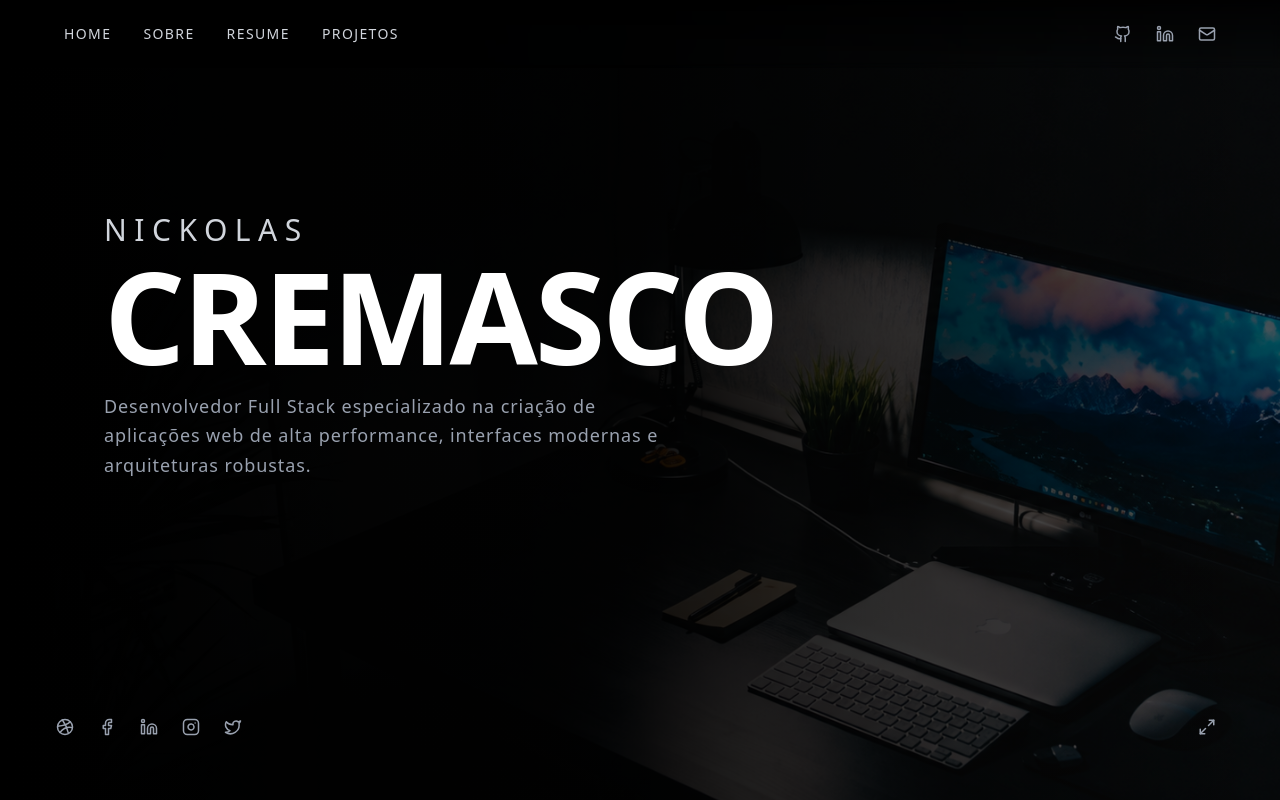
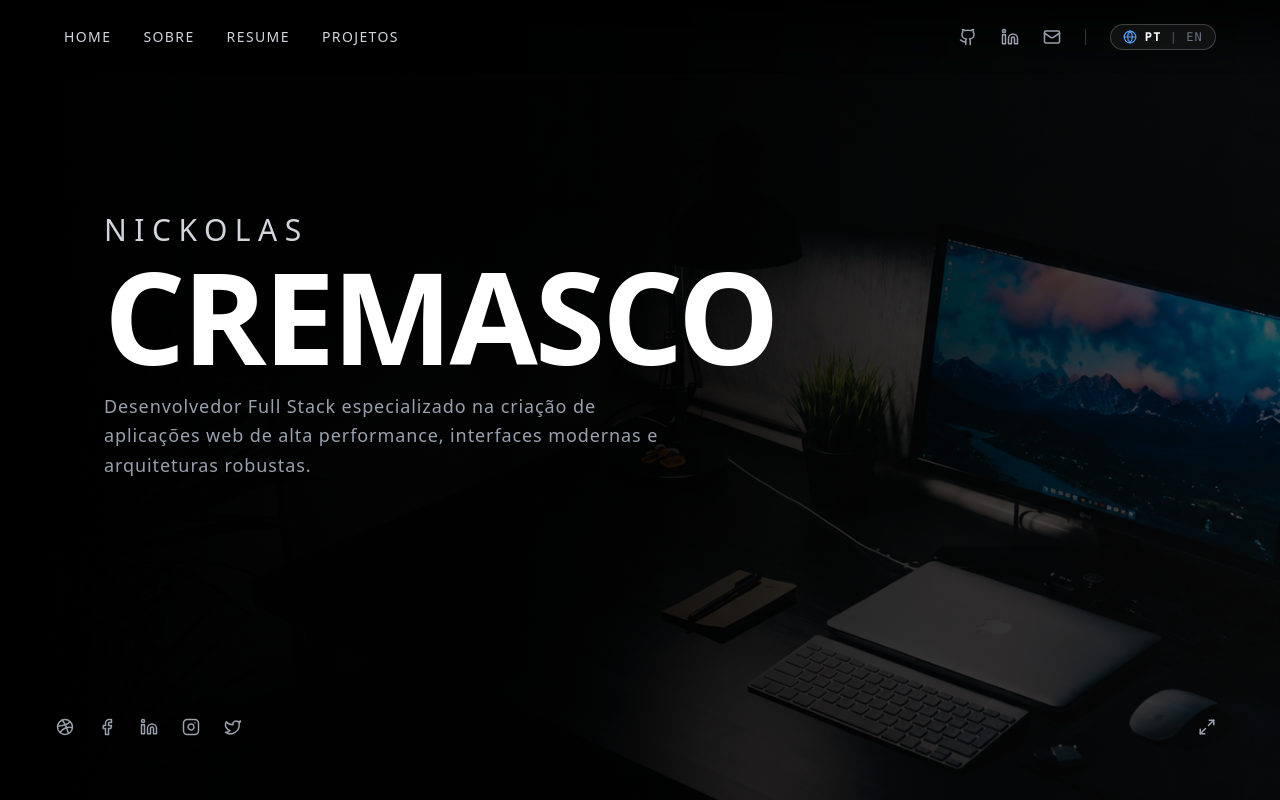
Before and after one commit to NickolasSantosCremasco/Portif-lio, a Next.js app: page / in a window 1280 px wide. Shown: the top 800 px of the page. Built offline with nearby package versions, Linux system fonts and the light colour scheme; no server answers; the database is empty.

Commit message:
putMyself

```diff
--- a/app/layout.tsx
+++ b/app/layout.tsx
@@ -1,6 +1,7 @@
 import type { Metadata } from "next";
 import { Geist, Geist_Mono } from "next/font/google";
 import "./globals.css";
+import { LanguageProvider } from '@/context/LanguageContext'
 
 const geistSans = Geist({
   variable: "--font-geist-sans",
@@ -28,7 +29,9 @@ export default function RootLayout({
       <body
         className={`${geistSans.variable} ${geistMono.variable} antialiased`}
       >
-        {children}
+        <LanguageProvider>
+          {children}
+        </LanguageProvider>
       </body>
     </html>
   );
--- a/components/About.tsx
+++ b/components/About.tsx
@@ -12,7 +12,6 @@ export default function About() {
   const sectionRef = useRef<HTMLElement>(null)
 
   useGSAP(() => {
-    // 🎬 Linha do Tempo sincronizada pelo Scroll
     const tl = gsap.timeline({
       scrollTrigger: {
         trigger: sectionRef.current,
@@ -57,7 +56,7 @@ export default function About() {
     <section
       ref={sectionRef}
       id="about"
-      className="relative min-h-screen bg-black text-white py-24 px-8 md:px-16 flex items-center overflow-hidden"
+      className="relative min-h-screen bg-black text-white py-24 px-8 md:px-16 flex items-center overflow-hidden select-none"
     >
       <div className="max-w-7xl mx-auto w-full grid grid-cols-1 lg:grid-cols-12 gap-12 lg:gap-16 items-center">
 
@@ -93,19 +92,18 @@ export default function About() {
           </div>
         </div>
 
-        {/* 📸 Lado Direito: Foto de Perfil Retrato (Dark Style) */}
-        <div className="lg:col-span-5 relative w-full aspect-[3/4] max-w-md mx-auto lg:max-w-none">
-          <div className="about-image-container relative w-full h-full overflow-hidden rounded-sm grayscale contrast-125">
+        {/* 📸 Lado Direito: Foto em PNG Transparente */}
+        <div className="lg:col-span-5 relative w-full h-[500px] md:h-175  bottom-50 flex items-end justify-center">
+          <div className="about-image-container relative w-full h-full  drop-shadow-[0_10px_35px_rgba(0,0,0,0.8)]">
             <Image
-              src="/profile.jpg" // Adicione sua foto em alta resolução na pasta public/
+              src="/img/myself.png"
               alt="Nickolas Cremasco"
               fill
               priority
-              className="object-cover object-center"
+              className="object-contain object-bottom"
             />
-            {/* Sombras e Gradientes para criar o efeito Low-Key (Dark lighting) da imagem de referência */}
-            <div className="absolute inset-0 bg-gradient-to-t from-black via-transparent to-black/20 opacity-90" />
-            <div className="absolute inset-0 bg-gradient-to-r from-black via-transparent to-transparent opacity-80" />
+            {/* Gradiente sutil na base apenas para suavizar o corte inferior da camiseta */}
+            <div className="absolute bottom-0 inset-x-0 h-16 bg-gradient-to-t from-black to-transparent" />
           </div>
         </div>
 
--- a/components/Navbar.tsx
+++ b/components/Navbar.tsx
@@ -2,12 +2,14 @@
 
 import { useRef } from "react"
 import Link from "next/link"
-import { Github, Linkedin, Mail } from 'lucide-react'
+import { Github, Linkedin, Mail, Globe } from 'lucide-react'
 import gsap from "gsap"
 import { useGSAP } from "@gsap/react"
+import { useLanguage } from "@/context/LanguageContext"
 
 export default function Navbar() {
   const headerRef = useRef<HTMLElement>(null)
+  const { language, toggleLanguage, t } = useLanguage()
 
   useGSAP(() => {
     gsap.fromTo(
@@ -26,53 +28,51 @@ export default function Navbar() {
   return (
     <header
       ref={headerRef}
-      className="fixed top-0 left-0 right-0 z-50 w-full px-8 py-6 md:px-16 bg-gradient-to-b from-black/80 via-black/40 to-transparent backdrop-blur-xs transition-all duration-300"
+      className="fixed top-0 left-0 right-0 z-50 w-full px-8 py-6 md:px-16 bg-gradient-to-b from-black/80 via-black/40 to-transparent backdrop-blur-xs transition-all duration-300 select-none"
     >
       <div className="max-w-7xl mx-auto flex items-center justify-between">
 
-        {/* 1. Navegação de Links (Esquerda) */}
+        {/* Links de Navegação Traduzidos */}
         <nav className="flex items-center space-x-8 text-xs md:text-sm font-medium tracking-widest text-gray-300 uppercase">
           <Link href="/" className="hover:text-white transition-colors duration-200">
-            Home
+            {t.nav.home}
           </Link>
           <Link href="#about" className="hover:text-white transition-colors duration-200">
-            Sobre
+            {t.nav.about}
           </Link>
           <Link href="#resume" className="hover:text-white transition-colors duration-200">
-            Resume
+            {t.nav.resume}
           </Link>
-          <Link href="#projects" className="hover:text-white transition-colors duration-200">
-            Projetos
+          <Link href="#portfolio" className="hover:text-white transition-colors duration-200">
+            {t.nav.projects}
           </Link>
         </nav>
 
-        {/* 2. Redes Sociais e Contato (Direita) */}
+        {/* Lado Direito: Redes Sociais + Toggle de Idioma */}
         <div className="flex items-center space-x-6 text-gray-400">
-          <a
-            href="https://github.com/NickolasSantosCremasco"
-            target="_blank"
-            rel="noopener noreferrer"
-            className="hover:text-white transition-colors duration-200"
-            aria-label="GitHub"
-          >
+          <a href="https://github.com/NickolasSantosCremasco" target="_blank" rel="noopener noreferrer" className="hover:text-white transition-colors">
             <Github size={18} />
           </a>
-          <a
-            href="https://www.linkedin.com/in/nickolas-dos-santos-cremasco-0b4118246/"
-            target="_blank"
-            rel="noopener noreferrer"
-            className="hover:text-white transition-colors duration-200"
-            aria-label="LinkedIn"
-          >
+          <a href="https://www.linkedin.com/in/nickolas-dos-santos-cremasco-0b4118246/" target="_blank" rel="noopener noreferrer" className="hover:text-white transition-colors">
             <Linkedin size={18} />
           </a>
-          <a
-            href="mailto:seu-email@dominio.com"
-            className="hover:text-white transition-colors duration-200"
-            aria-label="Email"
-          >
+          <a href="mailto:nickolas.cremasco@exemplo.com" className="hover:text-white transition-colors">
             <Mail size={18} />
           </a>
+
+          <div className="w-[1px] h-4 bg-white/20" />
+
+          {/* 🎛️ Interruptor / Switch de Idioma (PT | EN) */}
+          <button
+            onClick={toggleLanguage}
+            className="flex items-center gap-2 px-3 py-1 rounded-full border border-white/20 bg-white/5 hover:bg-white/10 hover:border-white/40 transition-all duration-300 text-xs font-mono tracking-widest text-gray-300 hover:text-white cursor-pointer"
+            aria-label="Trocar Idioma"
+          >
+            <Globe size={14} className="text-blue-400" />
+            <span className={language === 'pt' ? 'text-white font-bold' : 'text-gray-500'}>PT</span>
+            <span className="text-gray-600">|</span>
+            <span className={language === 'en' ? 'text-white font-bold' : 'text-gray-500'}>EN</span>
+          </button>
         </div>
 
       </div>
--- /dev/null
+++ b/context/LanguageContext.tsx
@@ -0,0 +1,135 @@
+'use client'
+
+import { createContext, useContext, useState, ReactNode } from 'react'
+
+type Language = 'pt' | 'en'
+
+// Dicionário de Traduções do Site
+export const translations = {
+  pt: {
+    nav: {
+      home: 'Home',
+      about: 'Sobre',
+      resume: 'Resume',
+      projects: 'Projetos',
+    },
+    hero: {
+      role: 'Desenvolvedor Full Stack',
+      description: 'Desenvolvedor Full Stack especializado na criação de aplicações web de alta performance, interfaces modernas e arquiteturas robustas.',
+      resumeBtn: 'Resume',
+      portfolioBtn: 'Portfolio',
+    },
+    about: {
+      title: 'ABOUT',
+      location: 'São Paulo, SP — Brasil',
+      p1: 'Desenvolvedor Fullstack focado na construção de aplicações web de alta performance, unindo a arquitetura consistente do backend ao design minimalista e responsivo no frontend.',
+      p2: 'Especializado no ecossistema Next.js, Python e bancos de dados relacionais (PostgreSQL/MySQL), busco transformar requisitos complexos em código limpo e experiências imersivas.',
+    },
+    portfolio: {
+      title: 'PORTFOLIO',
+      subtitle: 'PROJETOS EM DESTAQUE E EXPERIÊNCIAS',
+      loading: 'Carregando Projetos do Banco...',
+      projectLabel: 'PROJECT',
+      noImage: 'SEM PREVIAS DE IMAGEM',
+    },
+    contact: {
+      title: 'CONTACT',
+      description: 'Sou um Desenvolvedor Fullstack focado na criação de aplicações web responsivas e de alta performance. Sinta-se à vontade para entrar em contato se quiser colaborar, tirar dúvidas ou apenas dizer oi.',
+      emailLabel: 'EMAIL',
+      phoneLabel: 'TELEFONE',
+      locationLabel: 'LOCALIZAÇÃO',
+      nameField: 'NOME',
+      namePlaceholder: 'Seu Nome',
+      subjectField: 'ASSUNTO',
+      subjectPlaceholder: 'Novo Projeto',
+      messageField: 'MENSAGEM',
+      messagePlaceholder: 'Sua Mensagem...',
+      sendBtn: 'ENVIAR MENSAGEM',
+      sendingBtn: 'ENVIANDO...',
+      successMsg: 'MENSAGEM ENVIADA COM SUCESSO!',
+    },
+    footer: {
+      rights: 'TODOS OS DIREITOS RESERVADOS.',
+      backToTop: 'VOLTAR AO TOPO',
+    }
+  },
+  en: {
+    nav: {
+      home: 'Home',
+      about: 'About',
+      resume: 'Resume',
+      projects: 'Projects',
+    },
+    hero: {
+      role: 'Full Stack Developer',
+      description: 'Full Stack Developer specializing in building high-performance web applications, modern interfaces, and scalable architectures.',
+      resumeBtn: 'Resume',
+      portfolioBtn: 'Portfolio',
+    },
+    about: {
+      title: 'ABOUT',
+      location: 'São Paulo, SP — Brazil',
+      p1: 'Fullstack Developer focused on building high-performance web applications, combining robust backend architecture with minimalist and responsive frontend design.',
+      p2: 'Specialized in the Next.js ecosystem, Python, and relational databases (PostgreSQL/MySQL), aiming to translate complex requirements into clean code and immersive experiences.',
+    },
+    portfolio: {
+      title: 'PORTFOLIO',
+      subtitle: 'FEATURED PROJECTS & EXPERIENCES',
+      loading: 'Loading Projects from Database...',
+      projectLabel: 'PROJECT',
+      noImage: 'NO IMAGE PREVIEW',
+    },
+    contact: {
+      title: 'CONTACT',
+      description: 'I am a Fullstack Developer focused on creating high-performance, responsive web applications. Feel free to reach out if you’d like to collaborate, have a question, or just want to say hi.',
+      emailLabel: 'EMAIL',
+      phoneLabel: 'PHONE',
+      locationLabel: 'LOCATION',
+      nameField: 'NAME',
+      namePlaceholder: 'Your Name',
+      subjectField: 'SUBJECT',
+      subjectPlaceholder: 'New Project',
+      messageField: 'MESSAGE',
+      messagePlaceholder: 'Your Message...',
+      sendBtn: 'SEND MESSAGE',
+      sendingBtn: 'SENDING...',
+      successMsg: 'MESSAGE SENT SUCCESSFULLY!',
+    },
+    footer: {
+      rights: 'ALL RIGHTS RESERVED.',
+      backToTop: 'BACK TO TOP',
+    }
+  }
+}
+
+interface LanguageContextType {
+  language: Language
+  toggleLanguage: () => void
+  t: typeof translations.pt
+}
+
+const LanguageContext = createContext<LanguageContextType | undefined>(undefined)
+
+export function LanguageProvider({ children }: { children: ReactNode }) {
+  const [language, setLanguage] = useState<Language>('pt')
+
+  const toggleLanguage = () => {
+    setLanguage((prev) => (prev === 'pt' ? 'en' : 'pt'))
+  }
+
+  const t = translations[language]
+
+  return (
+    <LanguageContext.Provider value={{ language, toggleLanguage, t }}>
+      {children}
+    </LanguageContext.Provider>
+  )
+}
+
+export function useLanguage() {
+  const context = useContext(LanguageContext)
+  if (!context) {
+    throw new Error('useLanguage deve ser usado dentro de um LanguageProvider')
+  }
+  return context
+}
```
Also changed, not shown: public/img/bubble.png (deleted), public/img/myself.png (added).
